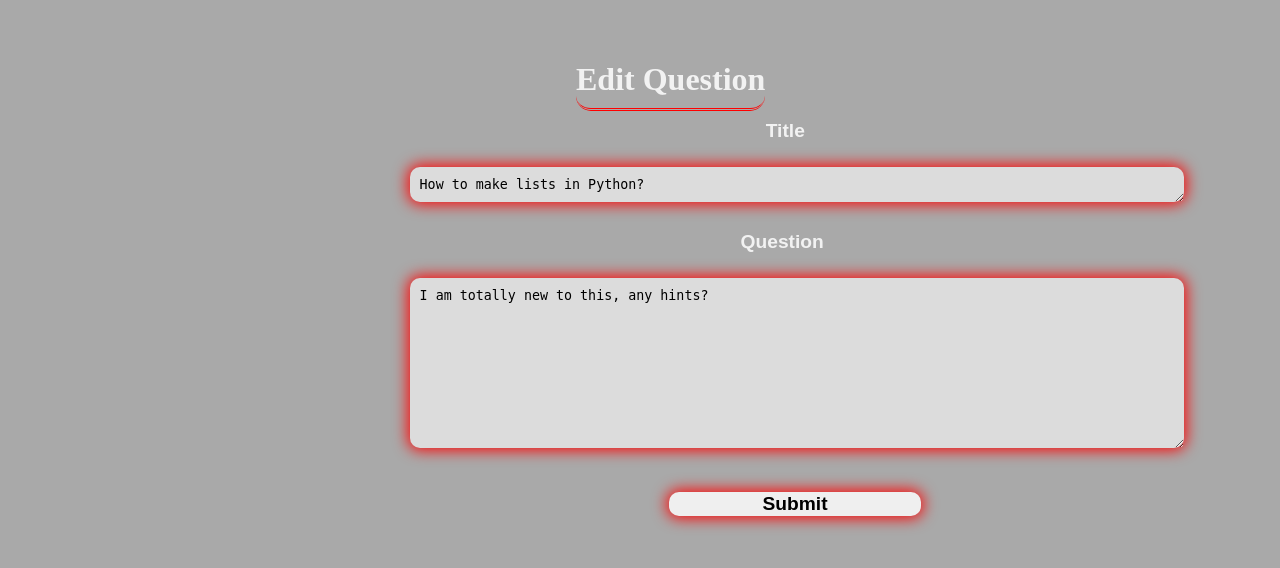
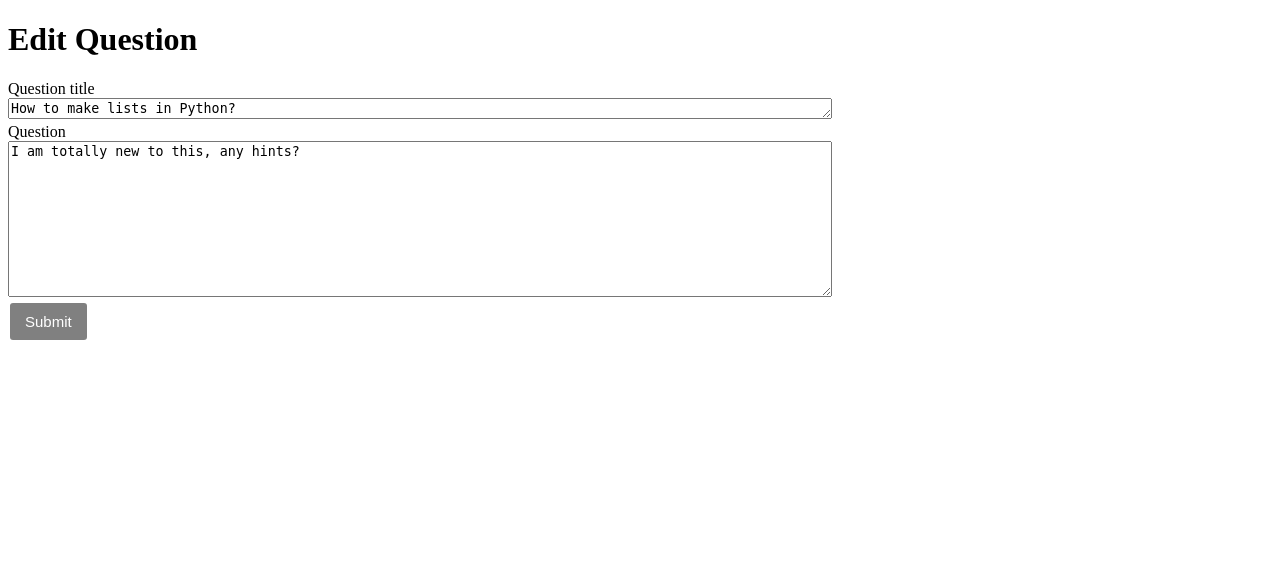
Before and after one commit to Aviatore/ask-mate-1, a Flask app: page /question/1/edit in a window 1280 px wide. Shown: the top 568 px of the page. Run offline with Flask 2, Linux system fonts and the light colour scheme.

Commit message:
Editing the edit question template

```diff
--- a/static/edit-question.css
+++ b/static/edit-question.css
@@ -1,57 +1,20 @@
-h1{
-    color: #f2f2f2;
-    position: absolute;
-    top: 5%;
-    left: 45%;
-    border-bottom: double red;
-    border-radius: 15px;
-    padding-bottom: 10px;
+.button {
+    font-family: sans-serif;
+    border-radius: 5px;
+    border: 2px solid white;
+    outline: none;
+    background-color: gray;
+    padding: 10px 15px;
+    font-size: 15px;
+    cursor: pointer;
+    transition: border .4s;
+    box-sizing: border-box;
+    color: white;
 }
-form{
-    position: absolute;
-    top: 15%;
-    left: 32%;
+.button:hover {
+
+    border: 2px solid rgba(220,220,220,0.5);
 }
-textarea{
-    background-color: gainsboro;
-    padding: 10px;
-    margin: 25px 0;
-    border: 0;
-    box-shadow:0 0 15px 2px red;
-    border-radius: 10px;
-    width: 90%;
+.button:active {
+    border: 2px solid rgba(220,220,220,0.5);
 }
-body{
-    background-color: darkgray;
-}
-label{
-    font-size: larger;
-    font-weight: bold;
-    font-family: sans-serif;
-    color: #f2f2f2;
-
-}
-#title{
-    position: relative;
-    left: 42.5%;
-}
-#message{
-    position: relative;
-    left: 39.5%;
-}
-button{
-    font-size: larger;
-    font-weight: bold;
-    font-family: sans-serif;
-    position: relative;
-    left: 31%;
-    border-radius: 10px;
-    box-shadow: 0 0 15px 2px red;
-    border: 0;
-    margin: 15px 0;
-    width: 30%;
-}
-button:hover{
-    background-color: crimson;
-        box-shadow: 0 0 35px 5px red;
-}
--- a/templates/edit-question.html
+++ b/templates/edit-question.html
@@ -2,17 +2,18 @@
 <html lang="en">
 <head>
     <meta charset="UTF-8">
+    <meta name="viewport" content="width=device-width, initial-scale=1">
     <title>Edit question</title>
     <link type="text/css" rel="stylesheet" href="{{ url_for("static", filename="edit-question.css") }}">
 </head>
 <body>
 <h1>Edit Question</h1>
 <form action="" method="post">
-    <label id="title" for="title">Title</label><br>
+    <label id="title" for="title">Question title</label><br>
     <textarea cols="100" rows="1" required name="title">{{ title }}</textarea><br>
     <label id="message" for="message">Question</label><br>
     <textarea cols="100" rows="10" required name="message">{{ message }}</textarea><br>
-    <button type="submit">Submit</button>
+    <button type="submit" class="button">Submit</button>
 </form>
 
 </body>
```
